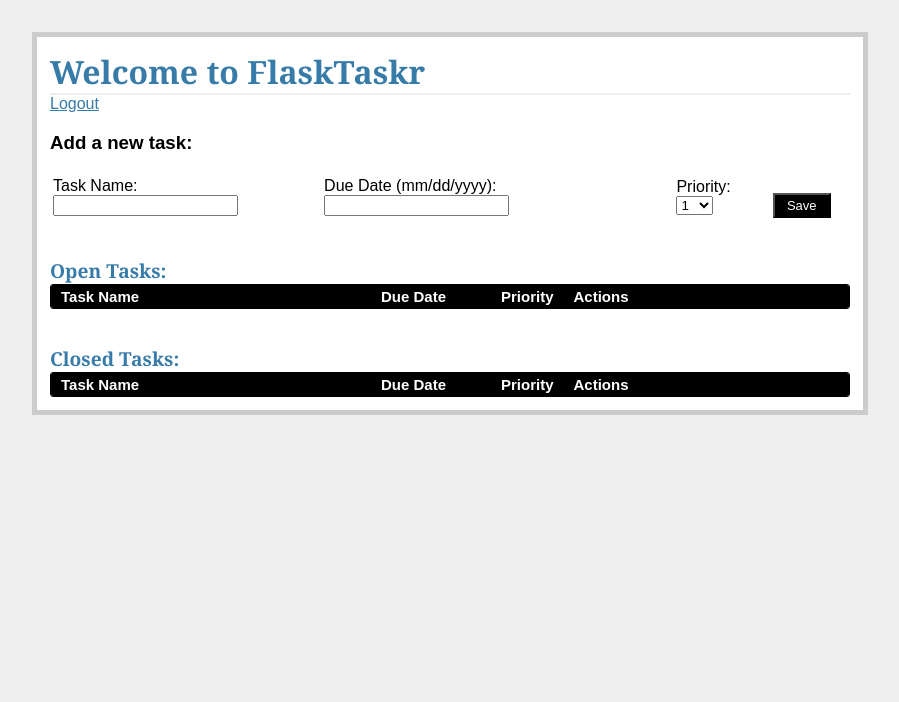
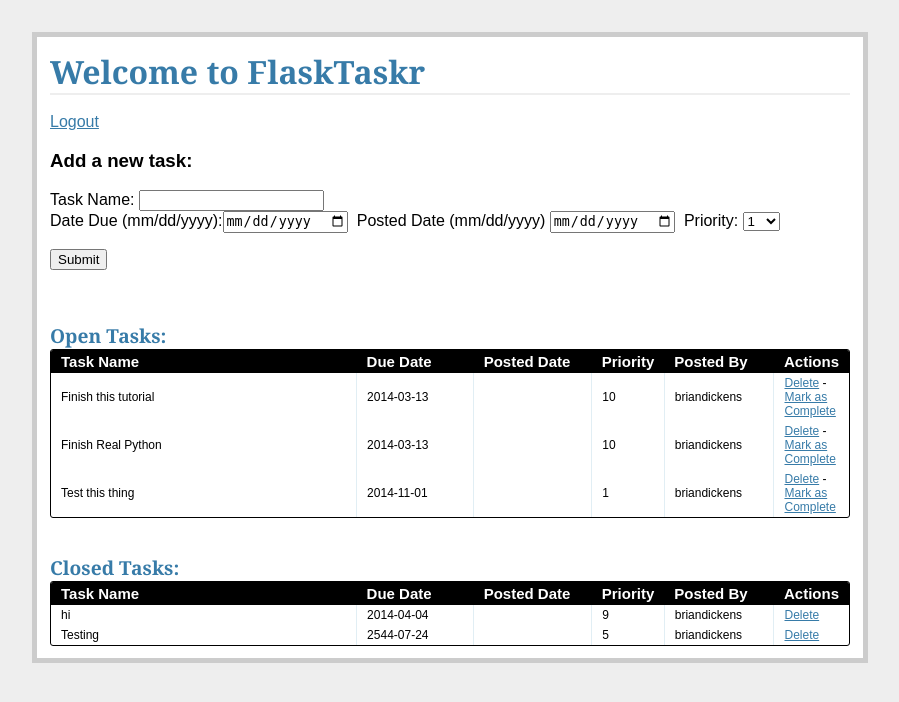
Before and after one commit to briandickens/RealPython, a Flask app: page /tasks/ in a window 1280 px wide. Shown: the top 702 px of the page, without its empty margins (190-1089 px from the left). Run offline with Flask 2, Linux system fonts and the light colour scheme; a user stored in the database is signed in; data comes from the database, SQL or seed files in the repository; data that the repository does not hold is empty.

Commit message:
Allow for handling different logins
At this point, all tasks are assigned user_id 1. This will be changed in
a future commit.

```diff
--- a/flask-taskr/app/forms.py
+++ b/flask-taskr/app/forms.py
@@ -5,7 +5,8 @@
 '''
 
 from flask_wtf import Form
-from wtforms import TextField, DateField, IntegerField, SelectField, PasswordField
+from wtforms import TextField, DateField, IntegerField,  \
+                    SelectField, PasswordField
 from wtforms.validators import DataRequired, Email, EqualTo, Length
 
 class RegisterForm(Form):
@@ -32,7 +33,8 @@
                                            DataRequired(),
                                            EqualTo(
                                                    'password',
-                                                   message = 'Passwords must match'
+                                                   message = 'Passwords \
+                                                   must match'
                                                    )
                                           ]
                             )
@@ -50,9 +52,14 @@
 class AddTask(Form):
     task_id = IntegerField('Priority')
     name = TextField('Task Name', validators=[DataRequired()])
-    due_date = DateField('Date Due (mm/dd/yyyy)', validators=[DataRequired()], format = '%m/%d/%Y')
+    due_date = DateField('Date Due (mm/dd/yyyy)',
+                         validators=[DataRequired()],
+                         format = '%m/%d/%Y')
     priority = SelectField('Priority', validators=[DataRequired()], choices = [
             ('1', '1'), ('2', '2'), ('3', '3'), ('4', '4'), ('5', '5'),
             ('6', '6'), ('7', '7'), ('8', '8'), ('9', '9'), ('10', '10')
             ])
     status = IntegerField('Status')
+    posted_date = DateField('Posted Date (mm/dd/yyyy)',
+                            validators = [DataRequired()],
+                            format = '%m/%d/%Y')
--- a/flask-taskr/app/models.py
+++ b/flask-taskr/app/models.py
@@ -14,6 +14,7 @@
     name = db.Column(db.String, nullable = False)
     due_date = db.Column(db.Date, nullable = False)
     priority = db.Column(db.Integer, nullable = False)
+    posted_date = db.Column(db.Date, nullable = False)
     status = db.Column(db.Integer)
     user_id = db.Column(db.Integer, db.ForeignKey('users.id'))
 
--- a/flask-taskr/app/templates/tasks.html
+++ b/flask-taskr/app/templates/tasks.html
@@ -1,13 +1,12 @@
 {% extends "template.html" %}
 {% block content %}
 	<h1>Welcome to FlaskTaskr</h1>
+	<br />
 	<a href="/logout">Logout</a>
 	<div class="add-task">
 		<h3>Add a new task:</h3>
-		<table>
-			<tr>
 			<form action="{{ url_for('new_task') }}" method="post">
-					<td>
+<!-- 				<td>
 					<label>Task Name:</label>
 					<input name="name" type="text">
 				</td>
@@ -34,10 +33,13 @@
 					&nbsp;
 					&nbsp;
 					<input class="button" type="submit" value="Save">
-					</td>
+				</td> -->
+				<p>{{ form.name.label }}: {{ form.name }}<br>
+				{{ form.due_date.label }}:{{ form.due_date }}&nbsp;
+				{{ form.posted_date.label }} {{ form.posted_date}}&nbsp;
+				{{ form.priority.label }}: {{ form.priority }}</p>
+				<p><input type="submit" value="Submit"></p>
 			</form>
-			</tr>
-		</table>
 	</div>
 	<div class="entries">
 		<br />
@@ -49,7 +51,9 @@
 					<tr>
 						<th width="300px"><strong>Task Name</strong></th>
 						<th width="100px"><strong>Due Date</strong></th>
+						<th width="100px"<strong>Posted Date</strong></th>
 						<th width="50px"><strong>Priority</strong></th>
+						<th width="90px"<strong>Posted By</strong></th>
 						<th><strong>Actions</strong></th>
 					</tr>
 				</thead>
@@ -57,9 +61,12 @@
 					<tr>
 						<td width="300px">{{ o.name }}</td>
 						<td width="100px">{{ o.due_date }}</td>
+						<td width="100px"{{ o.posted_date }}</td>
 						<td width="50px">{{ o.priority }}</td>
+						<td width="90px">{{ o.poster.name }}</td>
 						<td>
-							<a href="{{ url_for('delete_entry', task_id = o.task_id) }}">Delete</a> - <a href="{{ url_for('complete', task_id = o.task_id) }}">Mark as Complete</a>
+							<a href="{{ url_for('delete_entry', task_id = o.task_id) }}">Delete</a> -
+							<a href="{{ url_for('complete', task_id = o.task_id) }}">Mark as Complete</a>
 						</td>
 					</tr>
 				{% endfor %}
@@ -76,15 +83,19 @@
 					<tr>
 						<th width="300px"><strong>Task Name</strong></th>
 						<th width="100px"><strong>Due Date</strong></th>
+						<th width="100px"<strong>Posted Date</strong></th>
 						<th width="50px"><strong>Priority</strong></th>
+						<th width="90px"<strong>Posted By</strong></th>
 						<th><strong>Actions</strong></th>
 					</tr>
 				</thead>
 				{% for c in closed_tasks %}
 					<tr>
 						<td width="300px">{{ c.name }}</td>
-						<td width="300px">{{ c.due_date }}</td>
-						<td width="300px">{{ c.priority }}</td>
+						<td width="100px">{{ c.due_date }}</td>
+						<td width="100px"{{ c.posted_date }}</td>
+						<td width="50px">{{ c.priority }}</td>
+						<td width="90px">{{ c.poster.name }}</td>
 					<td>
 						<a href="{{ url_for('delete_entry', task_id = c.task_id)}}">Delete</a>
 					</td>
--- a/flask-taskr/app/views.py
+++ b/flask-taskr/app/views.py
@@ -65,6 +65,8 @@
                           form.name.data,
                           form.due_date.data,
                           form.priority.data,
+                          form.posted_date.data,
+                          '1',
                           '1'
                           )
         db.session.add(new_task)
```
Also changed, not shown: flask-taskr/app/db_migrate.py (+20 -4 lines), flask-taskr/app/flasktaskr.db. Lines whose indentation alone changed are shown as unchanged.
